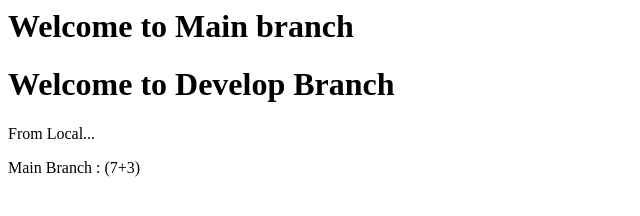
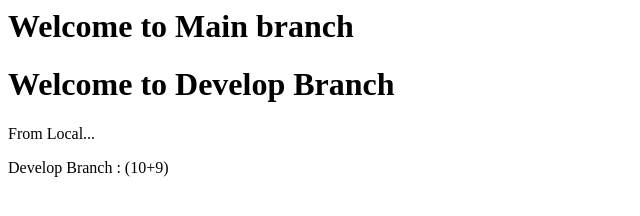
Before and after one commit to Swe-Swetha/git, a plain HTML site: page index.html in a window 1280 px wide. Shown: the full height of the page, 0-640 px from the left. Drawn offline with Linux system fonts and the light colour scheme.

Commit message:
cherry-pick update

```diff
--- a/index.html
+++ b/index.html
@@ -2,4 +2,4 @@
 <h1>Welcome to Develop Branch</h1>
 <p>From Local...</p>
 
-<p>Main Branch : (7+3)</p>
+<p>Develop Branch : (10+9)</p>
```
Also changed, not shown: 1 other file.
